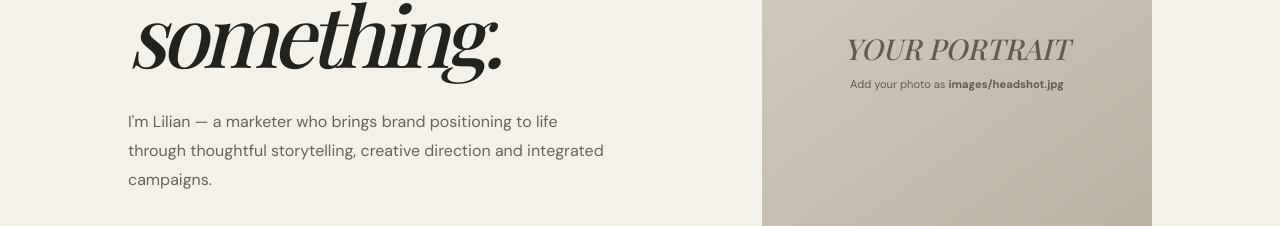
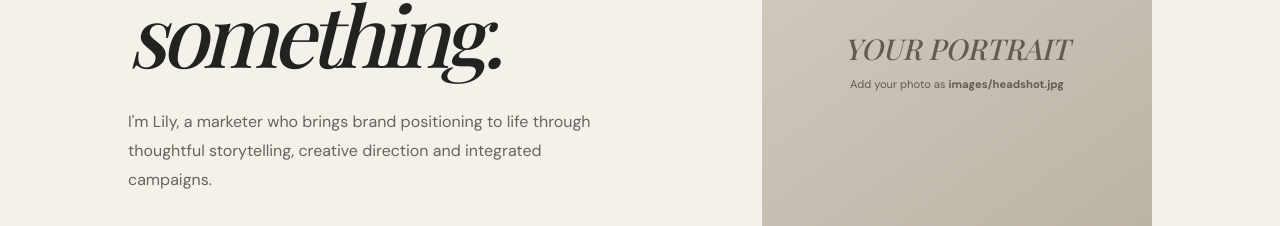
Before and after one commit to lilywas-here/Lily, a plain HTML site: page index.html in a window 1280 px wide. Shown: the part 412-638 px from the top of the page. Drawn offline with nearby package versions, Linux system fonts and the light colour scheme; a web font is replaced by a local one.

Commit message:
Update name from 'Lilian' to 'Lily' in hero section

```diff
--- a/index.html
+++ b/index.html
@@ -27,7 +27,7 @@
       <div class="hero-copy">
         <p class="eyebrow"><span class="eyebrow-line"></span> BRAND STRATEGY · CREATIVE · CAMPAIGNS</p>
         <h1>Making brands<br><em>mean something.</em></h1>
-        <p class="hero-intro">I'm Lilian — a marketer who brings brand positioning to life through thoughtful storytelling, creative direction and integrated campaigns.</p>
+        <p class="hero-intro">I'm Lily, a marketer who brings brand positioning to life through thoughtful storytelling, creative direction and integrated campaigns.</p>
         <div class="hero-links">
           <a class="button button-dark" href="#experience">Explore my experience <span>↓</span></a>
           <a class="text-link" href="Lilian_DeLeo_Resume_2026.pdf" target="_blank" rel="noopener">View résumé ↗</a>
```
